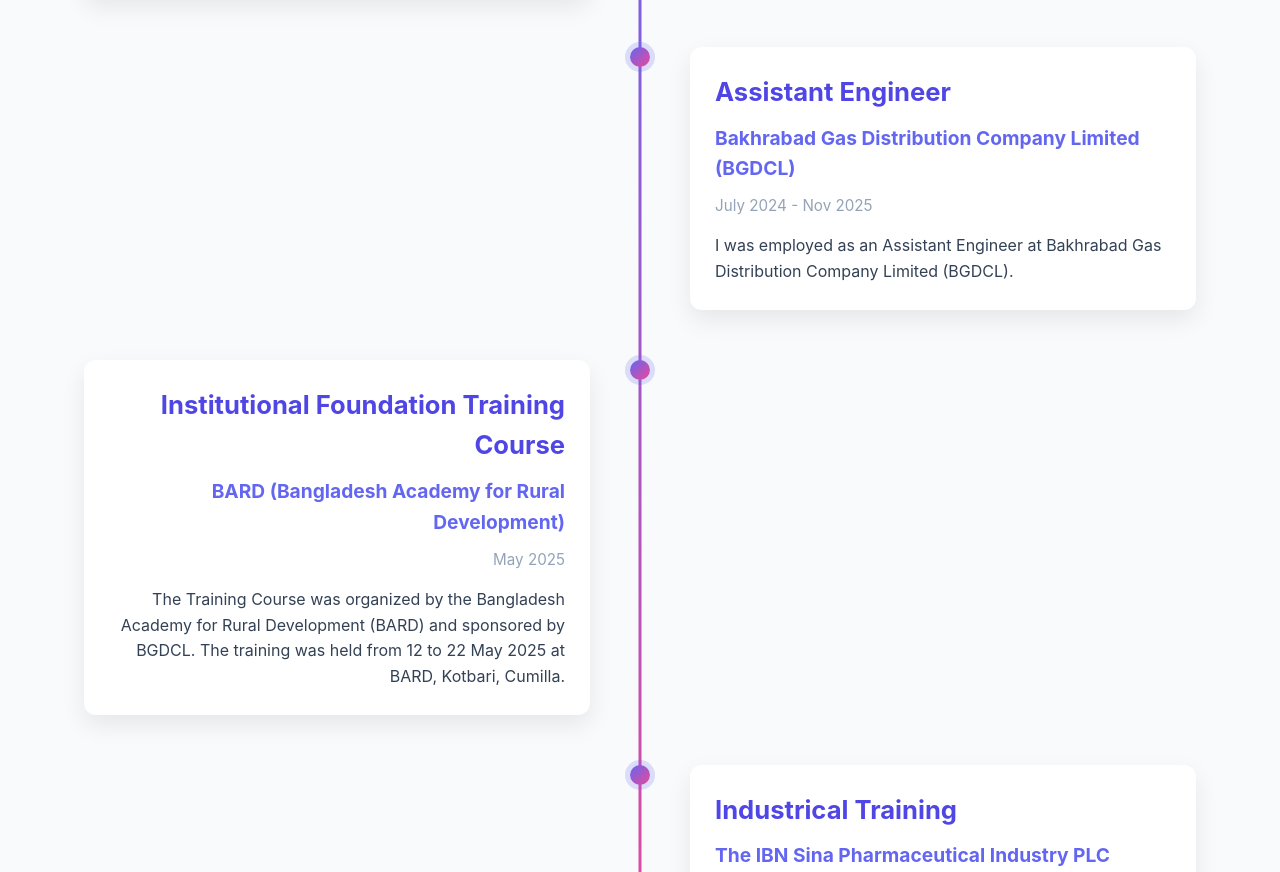
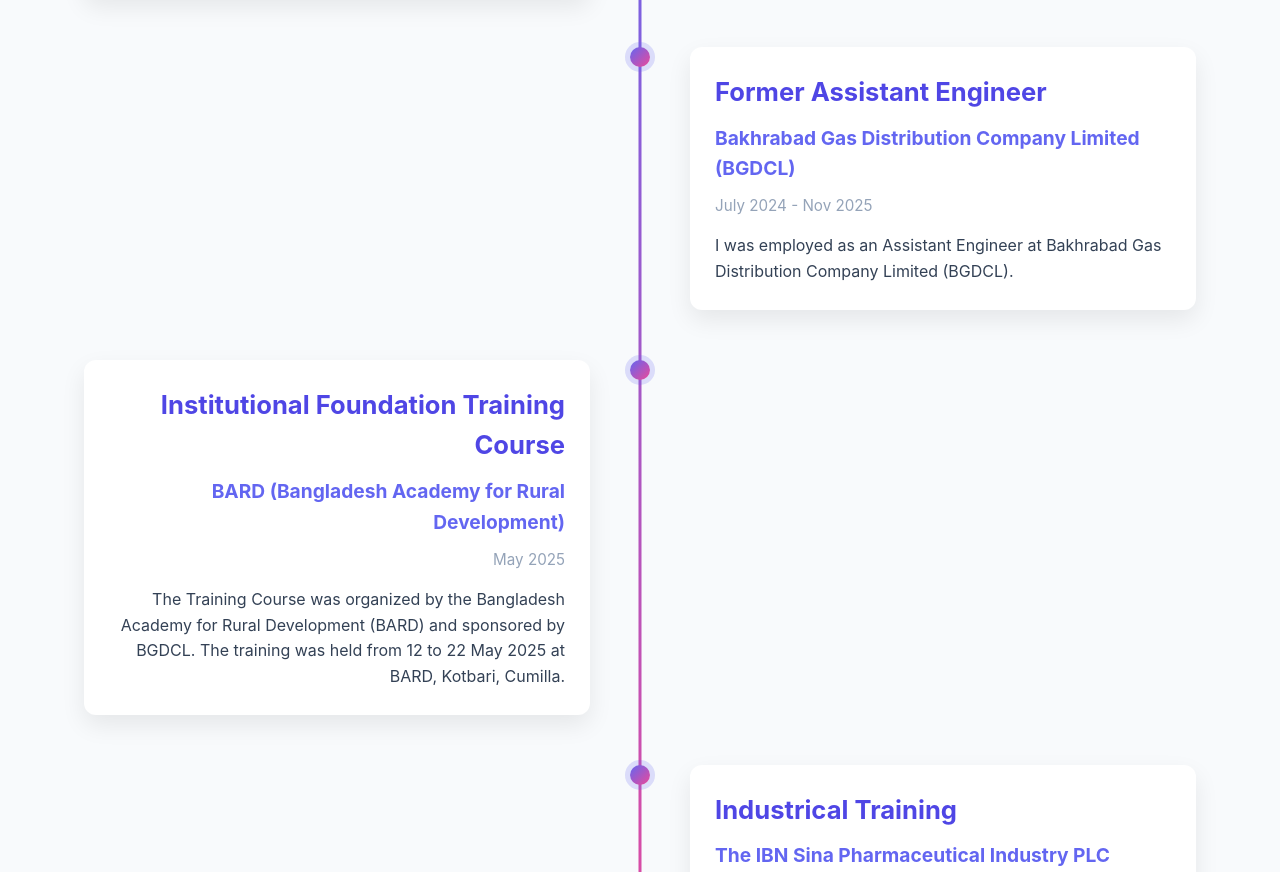
Before and after one commit to farhantanvirhridoy/farhantanvirhridoy.github.io, a plain HTML site: page index.html in a window 1280 px wide. Shown: the part 2254-3126 px from the top of the page. Drawn offline with Linux system fonts and the light colour scheme.

Commit message:
Former Added

```diff
--- a/index.html
+++ b/index.html
@@ -155,7 +155,7 @@
           </div>
           <div class="timeline-item">
             <div class="timeline-content">
-              <h3>Assistant Engineer</h3>
+              <h3>Former Assistant Engineer</h3>
               <h4>Bakhrabad Gas Distribution Company Limited (BGDCL)</h4>
               <div class="date">July 2024 - Nov 2025</div>
               <p>
```
